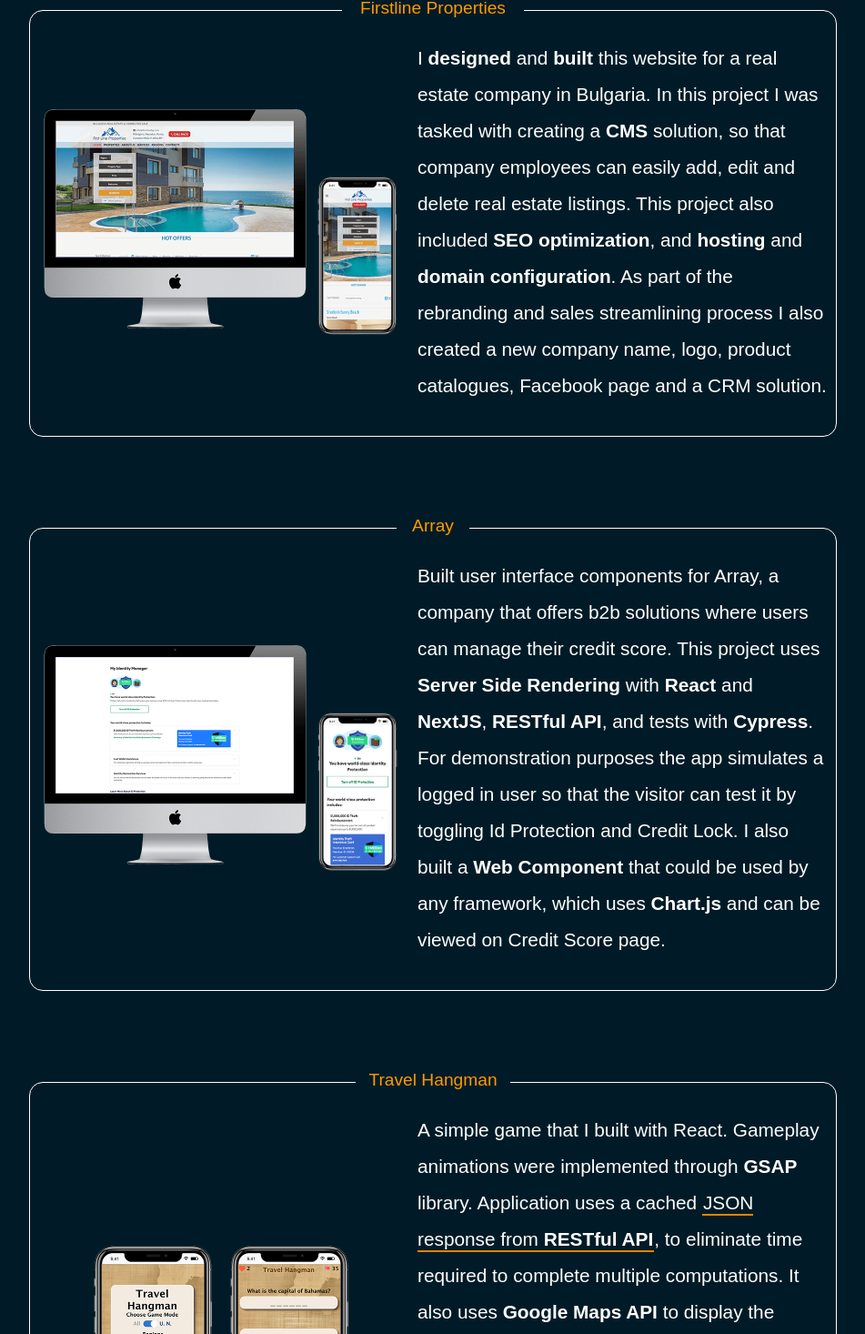
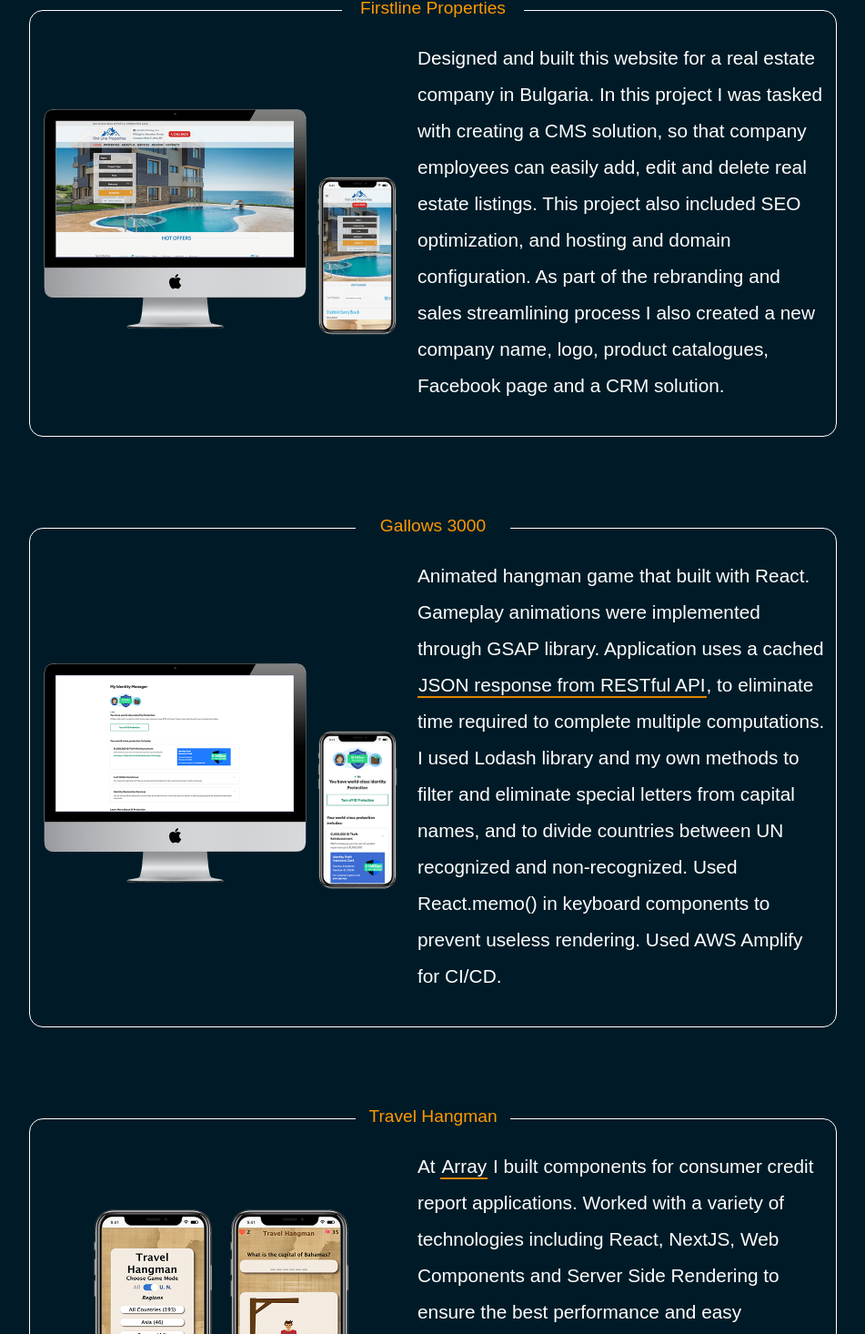
Before and after one commit to whoiskonstantin/personal-website-v2, a React (Create React App) app: page / in a window 1280 px wide. Shown: the part 1884-3350 px from the top of the page at 91% size, without its empty margins (264-1215 px from the left). Built offline with nearby package versions, Linux system fonts and the light colour scheme; a web font is replaced by a local one.

Commit message:
Text changes

```diff
--- a/src/components/App.js
+++ b/src/components/App.js
@@ -19,7 +19,7 @@ function App() {
 
   let [darkMode, setBackgroundMode] = useState(handleBackgorundColor())
 
-  const handleInputChange = e => {
+  const handleInputChange = (e) => {
     setBackgroundMode(e.target.checked)
   }
 
@@ -33,9 +33,9 @@ function App() {
       <header className='container'>
         <Greeting />
         <h2 className='intro'>
-          I’m <span className='bold'>Konstantin Basmanov</span>, a front-end software engineer based
-          in Arlington Heights, IL with a passion for building captivating interfaces for mobile and
-          desktop devices.
+          I’m <span className='bold'>Konstantin Basmanov</span>, a front-end
+          software engineer based in Arlington Heights, IL with a passion for
+          building captivating interfaces for mobile and desktop devices.
         </h2>
         <h2 className='intro bold'>Let’s build something together!</h2>
         <h3 className='get-in-touch'>
@@ -56,18 +56,23 @@ function App() {
           <p>
             I graduated from
             <span className='bold'> John Cabot University in Rome, Italy </span>
-            with a BA degree in Business Administration focusing on Finance and Economics in 2015.
+            with a BA degree in Business Administration focusing on Finance and
+            Economics in 2015.
           </p>
           <p>
-            After my graduation I worked in management, marketing and sales positions in Bulgaria,
-            Russian Federation and United Arab Emirates.
+            After my graduation I worked in management, marketing and sales
+            positions in Bulgaria, Russian Federation and United Arab Emirates.
           </p>
           <p>
-            In 2017, I began to freelance for web development and design. Freelance work in the
-            field of web development helped me realize that the most exciting part of all my
-            previous professions was crafting user interfaces and landing pages that people love.
+            In 2017, I began to freelance for web development and design.
+            Freelance work in the field of web development helped me realize
+            that the most exciting part of all my previous professions
+            was crafting user interfaces and landing pages that people love.
           </p>
-          <p>When I am not at my work desk I go mountain biking, snowboarding and photographing.</p>
+          <p>
+            When I am not at my work desk I go mountain biking, snowboarding and
+            photographing.
+          </p>
         </div>
       </section>
       <section className='container section flex '>
@@ -126,33 +131,56 @@ function App() {
           Projects
         </h2>
         <div className='section-content'>
-          <div className='sub-section projects-sub-section' id={darkMode ? 'darkBorder' : ''}>
+          <div
+            className='sub-section projects-sub-section'
+            id={darkMode ? 'darkBorder' : ''}
+          >
             <h3 className='width-180px' id={darkMode ? 'darkTitle' : ''}>
               Firstline Properties
             </h3>
             <div className='project-images'>
-              <a href='https://firstlinebg.com/' target='_blank' rel='noopener noreferrer'>
-                <img className='desktop' src={FLdesktop} alt='Firstline website' />
+              <a
+                href='https://firstlinebg.com/'
+                target='_blank'
+                rel='noopener noreferrer'
+              >
+                <img
+                  className='desktop'
+                  src={FLdesktop}
+                  alt='Firstline website'
+                />
               </a>
-              <a href='https://firstlinebg.com/' target='_blank' rel='noopener noreferrer'>
-                <img className='mobile' src={FLmobile} alt='Firstline website' />
+              <a
+                href='https://firstlinebg.com/'
+                target='_blank'
+                rel='noopener noreferrer'
+              >
+                <img
+                  className='mobile'
+                  src={FLmobile}
+                  alt='Firstline website'
+                />
               </a>
             </div>
             <div>
               <p className='project-description'>
-                I <b>designed</b> and <b>built</b> this website for a real estate company in
-                Bulgaria. In this project I was tasked with creating a <b>CMS</b> solution, so that
-                company employees can easily add, edit and delete real estate listings. This project
-                also included <b>SEO optimization</b>, and <b>hosting</b> and{' '}
-                <b>domain configuration</b>. As part of the rebranding and sales streamlining
-                process I also created a new company name, logo, product catalogues, Facebook page
-                and a CRM solution.
+                Designed and built this website for a real estate company in
+                Bulgaria. In this project I was tasked with creating a CMS
+                solution, so that company employees can easily add, edit and
+                delete real estate listings. This project also included SEO
+                optimization, and hosting and domain configuration. As part of
+                the rebranding and sales streamlining process I also created a
+                new company name, logo, product catalogues, Facebook page and a
+                CRM solution.
               </p>
             </div>
           </div>
-          <div className='sub-section projects-sub-section' id={darkMode ? 'darkBorder' : ''}>
-            <h3 className='width-60px' id={darkMode ? 'darkTitle' : ''}>
-              Array
+          <div
+            className='sub-section projects-sub-section'
+            id={darkMode ? 'darkBorder' : ''}
+          >
+            <h3 className='width-150px' id={darkMode ? 'darkTitle' : ''}>
+              Gallows 3000
             </h3>
             <div className='project-images'>
               <a
@@ -160,29 +188,47 @@ function App() {
                 target='_blank'
                 rel='noopener noreferrer'
               >
-                <img className='desktop' src={ArrayDesktop} alt='Personal Website v1' />
+                <img
+                  className='desktop'
+                  src={ArrayDesktop}
+                  alt='Personal Website v1'
+                />
               </a>
               <a
                 href='https://konstantinbasmanov-nextjs-lwkoyq3yc.vercel.app/'
                 target='_blank'
                 rel='noopener noreferrer'
               >
-                <img className='mobile' src={ArrayMobile} alt='Personal Website v1' />
+                <img
+                  className='mobile'
+                  src={ArrayMobile}
+                  alt='Personal Website v1'
+                />
               </a>
             </div>
             <div>
               <p className='project-description'>
-                Built user interface components for Array, a company that offers b2b solutions where
-                users can manage their credit score. This project uses <b>Server Side Rendering</b>{' '}
-                with <b>React</b> and <b>NextJS</b>, <b>RESTful API</b>, and tests with{' '}
-                <b>Cypress</b>. For demonstration purposes the app simulates a logged in user so
-                that the visitor can test it by toggling Id Protection and Credit Lock. I also built
-                a <b>Web Component</b> that could be used by any framework, which uses{' '}
-                <b>Chart.js</b> and can be viewed on Credit Score page.
+                Animated hangman game that built with React. Gameplay animations
+                were implemented through GSAP library. Application uses a cached{' '}
+                <a
+                  className={`contact-link ${darkMode ? 'darkLink' : ''}`}
+                  href='https://restcountries.eu/rest/v2/all'
+                >
+                  JSON response from RESTful API
+                </a>
+                , to eliminate time required to complete multiple computations.
+                I used Lodash library and my own methods to filter and eliminate
+                special letters from capital names, and to divide countries
+                between UN recognized and non-recognized. Used React.memo() in
+                keyboard components to prevent useless rendering. Used AWS
+                Amplify for CI/CD.
               </p>
             </div>
           </div>
-          <div className='sub-section projects-sub-section' id={darkMode ? 'darkBorder' : ''}>
+          <div
+            className='sub-section projects-sub-section'
+            id={darkMode ? 'darkBorder' : ''}
+          >
             <h3 className='width-150px' id={darkMode ? 'darkTitle' : ''}>
               Travel Hangman
             </h3>
@@ -192,32 +238,40 @@ function App() {
                 target='_blank'
                 rel='noopener noreferrer'
               >
-                <img className='mobile mobile-large' src={Hangman1} alt='Personal Website v1' />
+                <img
+                  className='mobile mobile-large'
+                  src={Hangman1}
+                  alt='Personal Website v1'
+                />
               </a>
               <a
                 href='https://hangman.konstantinbasmanov.com/'
                 target='_blank'
                 rel='noopener noreferrer'
               >
-                <img className='mobile mobile-large' src={Hangman2} alt='Personal Website v1' />
+                <img
+                  className='mobile mobile-large'
+                  src={Hangman2}
+                  alt='Personal Website v1'
+                />
               </a>
             </div>
             <div>
               <p className='project-description'>
-                A simple game that I built with React. Gameplay animations were implemented through{' '}
-                <b>GSAP</b> library. Application uses a cached{' '}
+                At{' '}
                 <a
                   className={`contact-link ${darkMode ? 'darkLink' : ''}`}
-                  href='https://restcountries.eu/rest/v2/all'
+                  href='https://array.io/'
                 >
-                  JSON response from <b>RESTful API</b>
-                </a>
-                , to eliminate time required to complete multiple computations. It also uses{' '}
-                <b>Google Maps API</b> to display the capital on the map when the user guesses it
-                correctly. I used <b>Lodash</b> library and my own methods to filter and eliminate
-                special letters from capital names like “Brasília” > “Brasilia”, and to divide
-                countries between UN recognized and non-recognized. Used <b>React.memo()</b> in
-                keyboard components to prevent useless rendering. Used <b>AWS Amplify</b> for CI/CD.
+                  Array
+                </a>{' '}
+                I built components for consumer credit report applications.
+                Worked with a variety of technologies including React, NextJS,
+                Web Components and Server Side Rendering to ensure the best
+                performance and easy maintainability. All pages achieved 99%+
+                performance score in Lighthouse. Other parts of the project
+                included fetching user data using RESTful API and performed
+                unit, e2e, and snapshot tests using Cypress (Mocha).
               </p>
             </div>
           </div>
@@ -250,7 +304,9 @@ function App() {
             </a>
           </li>
         </ul>
-        <p className='footer'>Created by Konstantin Basmanov {new Date().getFullYear()}</p>
+        <p className='footer'>
+          Created by Konstantin Basmanov {new Date().getFullYear()}
+        </p>
       </footer>
     </div>
   )
```
